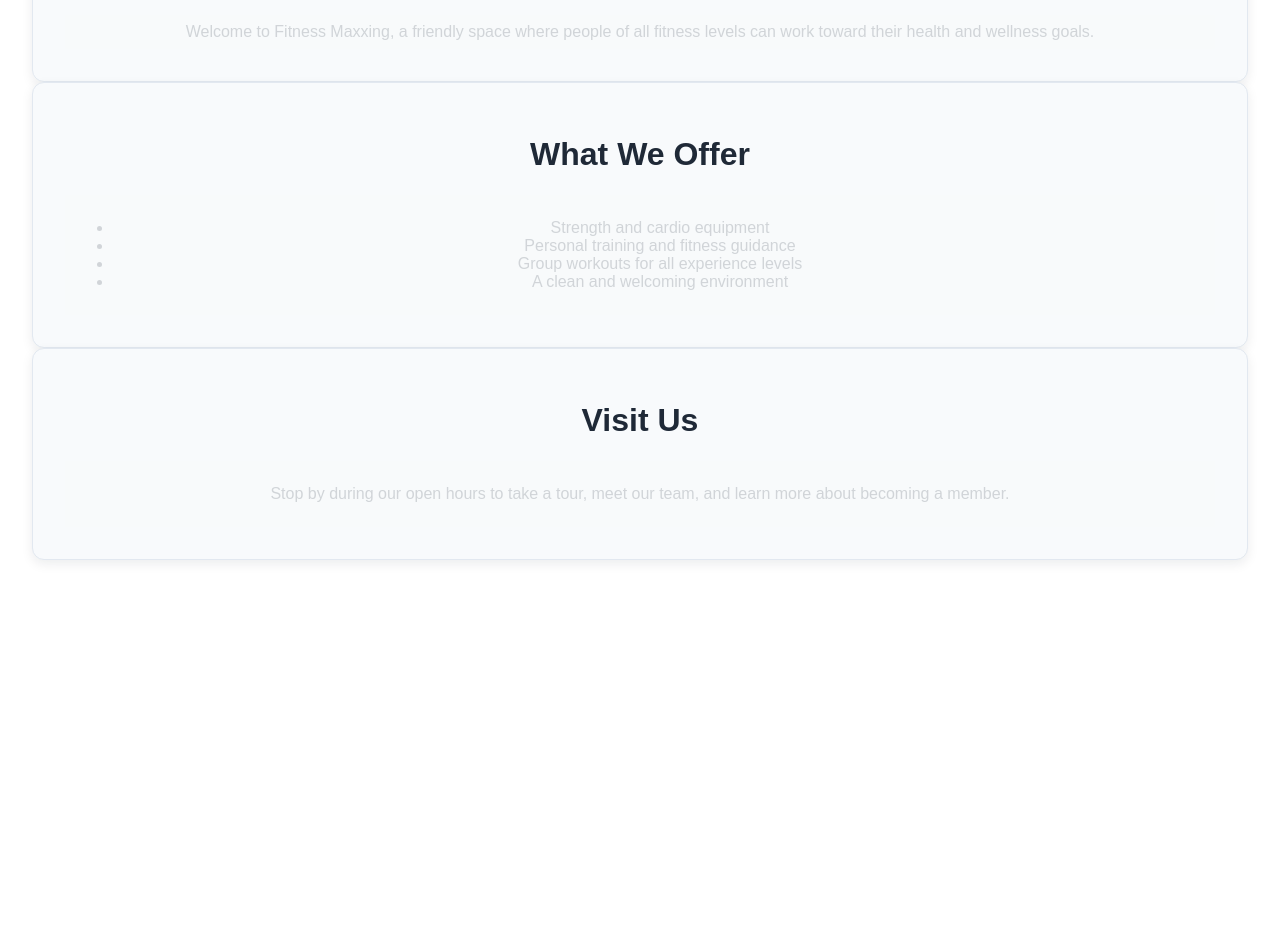
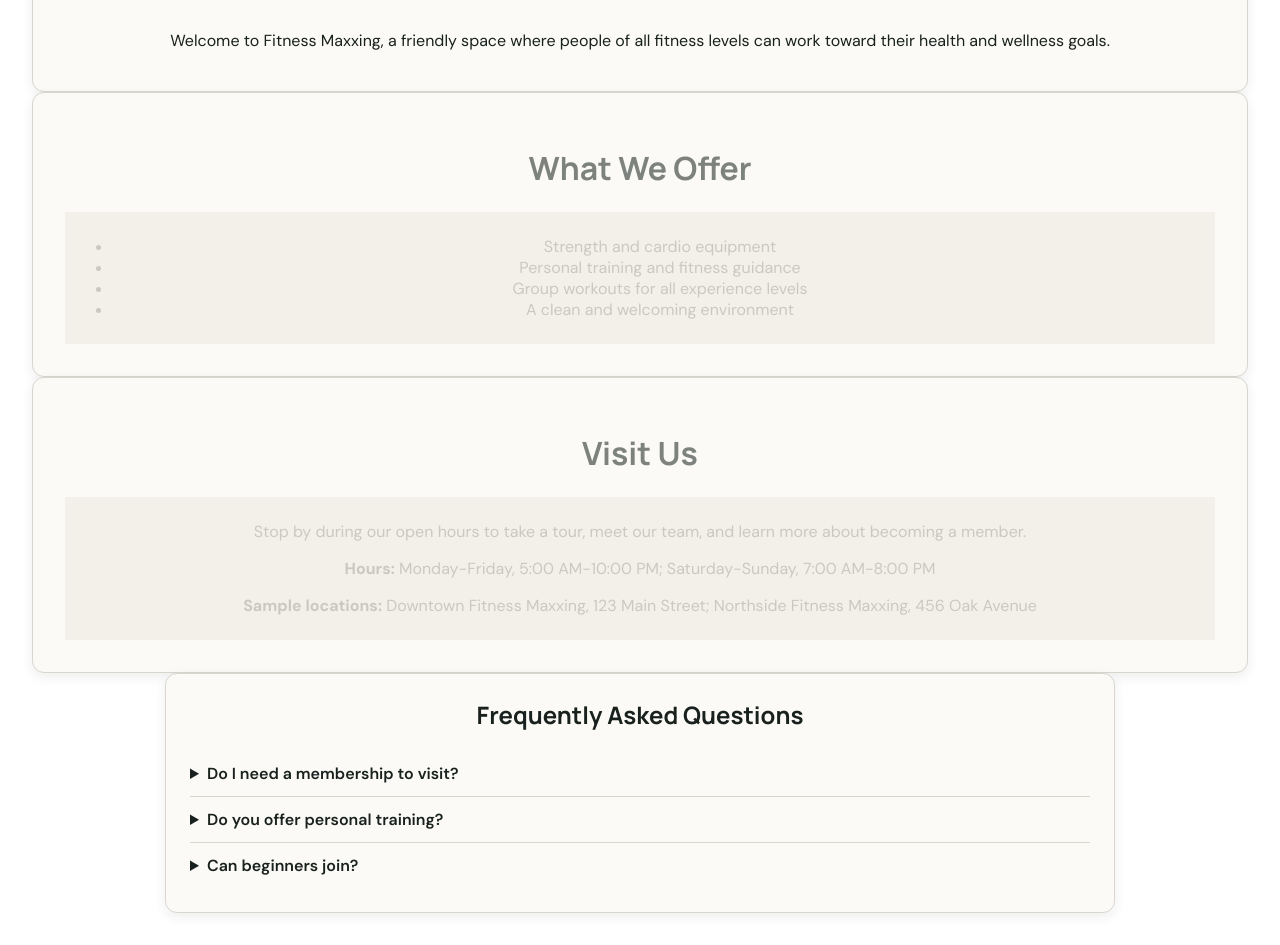
Before and after one commit to jaydonkc/h4i-calpoly-team7, a Next.js app: page /gym-info in a window 1280 px wide. Shown: the part 180-1125 px from the top of the page. Before the commit the page ends 800 px from the top, so only its background shows below. Built offline with nearby package versions, Linux system fonts and the light colour scheme.

Commit message:
feat: add faq

```diff
--- a/src/app/gym-info/info.css
+++ b/src/app/gym-info/info.css
@@ -1,13 +1,36 @@
+@import url("https://fonts.googleapis.com/css2?family=DM+Sans:wght@400;500;600;700&family=Manrope:wght@400;500;600;700&display=swap");
+
 .info {
 	max-width: 1200px;
 	margin: 0 auto;
 	padding: 2rem;
-	color: #1f2937;
+	color: #19211e;
 	text-align: center;
-	background-color: #f8fafc;
-	border: 1px solid #e2e8f0;
+	font-family: "DM Sans", sans-serif;
+	background-color: #fbfaf6;
+	border: 1px solid #d8d6cf;
 	border-radius: 12px;
-	box-shadow: 0 4px 12px rgba(15, 23, 42, 0.08);
+	box-shadow: 0 4px 12px rgba(25, 33, 30, 0.08);
+}
+
+.info h1 {
+	font-family: "Manrope", sans-serif;
+	color: #19211e;
+	opacity: 0.55;
+	transition: opacity 0.3s ease;
+}
+
+.info:hover h1,
+.info:focus-within h1 {
+	opacity: 1;
+}
+
+.about-info h1 {
+	opacity: 1;
+}
+
+main:has(.offer-info:hover, .visit-info:hover) .about-info h1 {
+	opacity: 0.55;
 }
 
 .gym-details {
@@ -21,8 +44,49 @@
 	position: absolute;
 	inset: 0;
 	content: "";
-	background-color: rgba(248, 250, 252, 0.82);
+	background-color: rgba(241, 238, 230, 0.82);
 	transition: opacity 0.3s ease;
+}
+
+.about-info .gym-details::after {
+	opacity: 0;
+}
+
+main:has(.offer-info:hover, .visit-info:hover) .about-info .gym-details::after {
+	opacity: 1;
+}
+
+.faq-info {
+	max-width: 900px;
+	padding: 1.5rem;
+	text-align: left;
+}
+
+.faq-info h2 {
+	margin-top: 0;
+	font-family: "Manrope", sans-serif;
+	font-size: 1.5rem;
+	text-align: center;
+}
+
+.faq-info details {
+	padding: 0.75rem 0;
+	border-bottom: 1px solid #d8d6cf;
+}
+
+.faq-info details:last-child {
+	border-bottom: 0;
+}
+
+.faq-info summary {
+	color: #19211e;
+	font-weight: 600;
+	cursor: pointer;
+}
+
+.faq-info p {
+	margin-bottom: 0;
+	color: #6f746f;
 }
 
 .info:hover .gym-details::after,
--- a/src/app/gym-info/page.tsx
+++ b/src/app/gym-info/page.tsx
@@ -4,15 +4,15 @@
 export default function GymInfoPage() {
   return (
     <main>
-      <div className="info">
+      <div className="info about-info">
         <h1>About Our Gym</h1>
         <div className="gym-details" tabIndex={0}>
-          Welcome to Fitness Maxxing, a friendly space where people of all fitness levels can work toward their health and
-          wellness goals.
+          Welcome to Fitness Maxxing, a friendly space where people of all fitness levels can work toward their health
+          and wellness goals.
         </div>
       </div>
 
-      <div className="info">
+      <div className="info offer-info">
         <h1>What We Offer</h1>
         <div className="gym-details" tabIndex={0}>
           <ul>
@@ -24,12 +24,35 @@
         </div>
       </div>
 
-      <div className="info">
+      <div className="info visit-info">
         <h1>Visit Us</h1>
         <div className="gym-details" tabIndex={0}>
           <p>Stop by during our open hours to take a tour, meet our team, and learn more about becoming a member.</p>
+          <p>
+            <strong>Hours:</strong> Monday-Friday, 5:00 AM-10:00 PM; Saturday-Sunday, 7:00 AM-8:00 PM
+          </p>
+          <p>
+            <strong>Sample locations:</strong> Downtown Fitness Maxxing, 123 Main Street; Northside Fitness Maxxing, 456
+            Oak Avenue
+          </p>
         </div>
       </div>
+
+      <section className="info faq-info">
+        <h2>Frequently Asked Questions</h2>
+        <details>
+          <summary>Do I need a membership to visit?</summary>
+          <p>No. Visitors can schedule a tour or ask about a day pass at the front desk.</p>
+        </details>
+        <details>
+          <summary>Do you offer personal training?</summary>
+          <p>Yes. Our trainers can help create a fitness plan based on your goals and experience.</p>
+        </details>
+        <details>
+          <summary>Can beginners join?</summary>
+          <p>Absolutely. Our equipment, classes, and staff support members at every fitness level.</p>
+        </details>
+      </section>
     </main>
   );
 }
```
